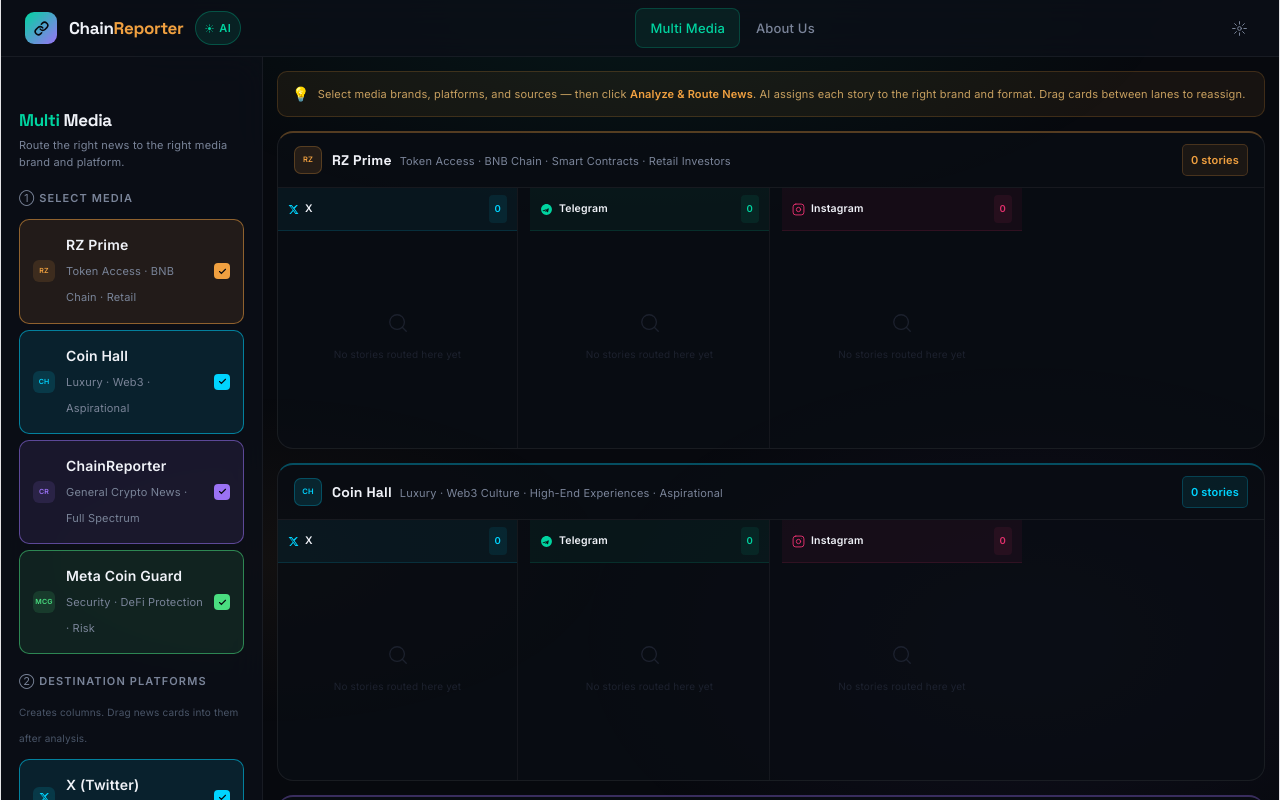
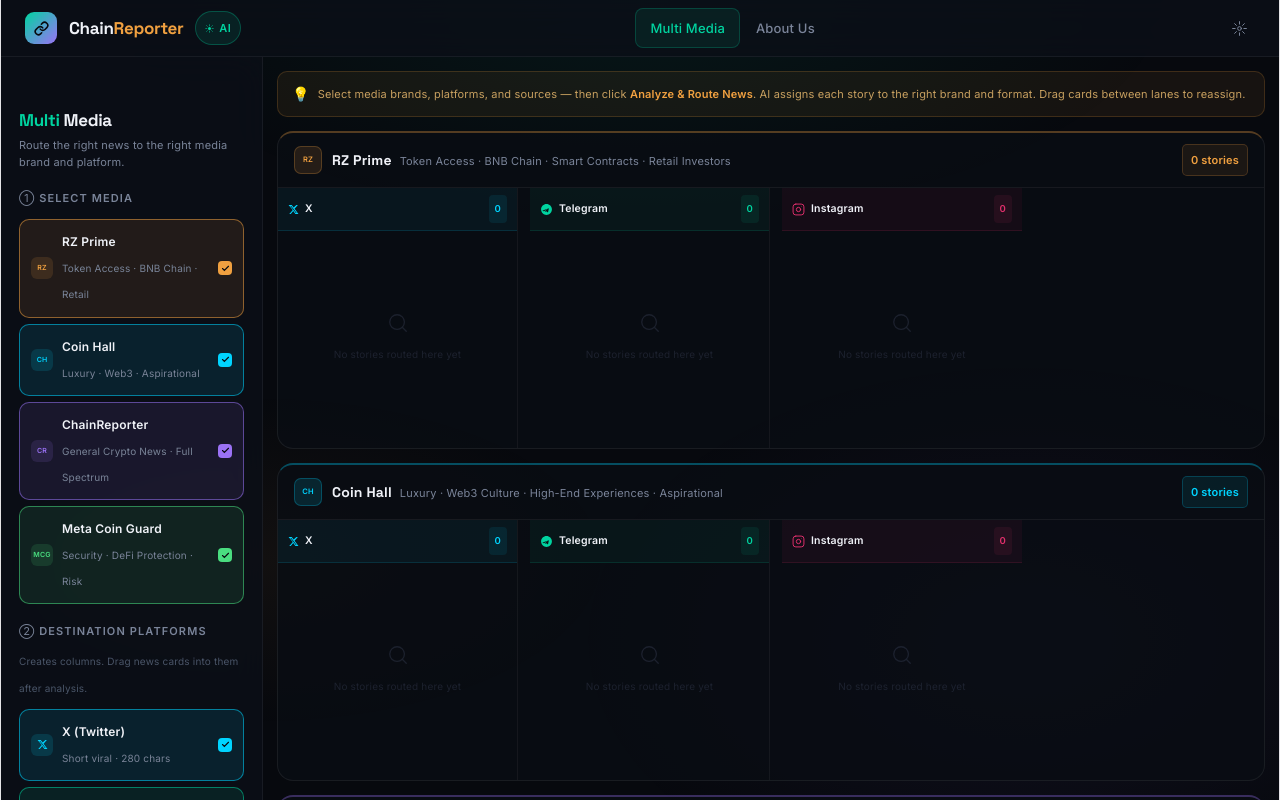
Before and after one commit to PouryaNoufallah96/rz-ai-media-chain-reporter-current, a React (Vite) app in the folder frontend/: page /multimedia in a window 1280 px wide. Built offline with nearby package versions, Linux system fonts and the light colour scheme.

Commit message:
Sidebar: restore original raw HTML button sizes exactly

```diff
--- a/frontend/src/components/mm/Sidebar.jsx
+++ b/frontend/src/components/mm/Sidebar.jsx
@@ -16,10 +16,10 @@
     <div onClick={onClick} className="toggle-row" style={on ? active : {}}>
       <div style={{width:22,height:22,borderRadius:6,background:color+'22',display:'flex',alignItems:'center',justifyContent:'center',flexShrink:0,fontSize:7,fontWeight:800,color}}>{abbr}</div>
       <div style={{flex:1,minWidth:0,textAlign:'left'}}>
-        <div style={{fontSize:14,fontWeight:600,color:'#f0f2f8'}}>{label}</div>
-        <div style={{fontSize:11,color:'#7a8499'}}>{sub}</div>
+        <div style={{fontSize:12,fontWeight:600,color:'#f0f2f8'}}>{label}</div>
+        <div style={{fontSize:10,color:'#7a8499'}}>{sub}</div>
       </div>
-      <div style={{width:16,height:16,borderRadius:4,flexShrink:0,background:on?color:'rgba(255,255,255,.1)',display:'flex',alignItems:'center',justifyContent:'center'}}>
+      <div style={{width:14,height:14,borderRadius:4,flexShrink:0,background:on?color:'rgba(255,255,255,.1)',display:'flex',alignItems:'center',justifyContent:'center'}}>
         {on ? (checkWhite ? CHECK_SVG_W : CHECK_SVG) : null}
       </div>
     </div>
--- a/frontend/src/pages/MultimediaPage.css
+++ b/frontend/src/pages/MultimediaPage.css
@@ -17,7 +17,7 @@
 .tc-chip{display:inline-flex;align-items:center;gap:3px;padding:3px 8px;border-radius:20px;font-size:10.5px;font-weight:600;background:rgba(0,212,160,.13);color:#00d4a0;border:1px solid rgba(0,212,160,.32);white-space:nowrap;line-height:1.6;}
 .tc-x{background:none;border:none;cursor:pointer;padding:0;margin-left:2px;font-size:14px;line-height:1;color:#00d4a0;opacity:.65;display:inline-flex;align-items:center;}
 .tc-x:hover{opacity:1;}
-.toggle-row{display:flex;align-items:center;gap:11px;padding:12px 13px;border-radius:10px;border:1px solid rgba(255,255,255,.08);background:rgba(255,255,255,.03);cursor:pointer;user-select:none;transition:border-color .18s,background .18s}
+.toggle-row{display:flex;align-items:center;gap:9px;padding:9px 11px;border-radius:10px;border:1px solid rgba(255,255,255,.08);background:rgba(255,255,255,.03);cursor:pointer;user-select:none;transition:border-color .18s,background .18s}
 .toggle-row:hover{background:rgba(255,255,255,.06)}
 .src-chip{font-size:9.5px;font-weight:500;padding:3px 7px;border-radius:5px;border:1px solid rgba(255,255,255,.09);background:rgba(255,255,255,.04);color:#7a8499;cursor:pointer;transition:border-color .18s,color .18s,background .18s;white-space:nowrap}
 .src-chip:hover{color:#f0f2f8;border-color:rgba(255,255,255,.2)}
```
